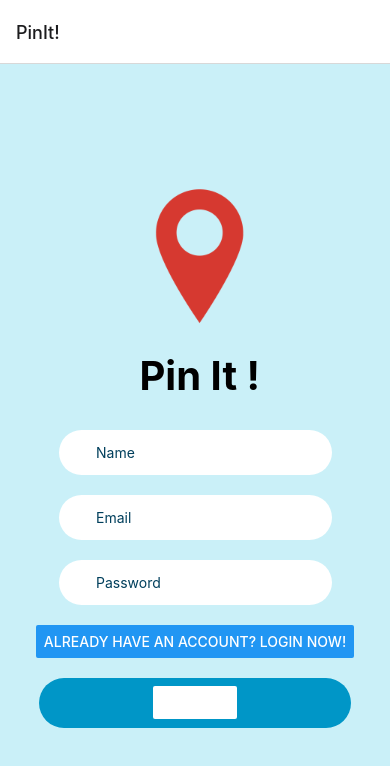
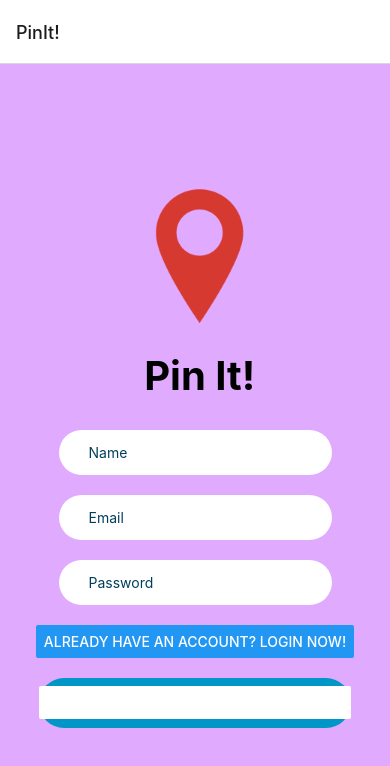
Before and after one commit to kharvey19/PinIt, a React Native app: screen / in a window 390 px wide. Shown: the top 766 px of the page. Built offline with nearby package versions, Linux system fonts and the light colour scheme.

Commit message:
Keyboard?

```diff
--- a/App.js
+++ b/App.js
@@ -1,9 +1,8 @@
 import { StatusBar } from "expo-status-bar";
 import React, { useState } from "react";
-import {StyleSheet, Text, View, Image, TextInput, Button, TouchableOpacity} from "react-native";
+import {StyleSheet, Text, View, Image, TextInput, Button, TouchableOpacity, KeyboardAvoidingView, Platform, TouchableWithoutFeedback, Keyboard} from "react-native";
 import { NavigationContainer } from '@react-navigation/native';
 import { createNativeStackNavigator } from '@react-navigation/native-stack';
-import { TouchableWithoutFeedback } from "react-native-web";
 
 const Stack = createNativeStackNavigator();
 
@@ -28,7 +27,7 @@ export default App;
 function HomeScreen({navigation}) {
     return (
       <View style={{ flex: 1, alignItems: 'center', justifyContent: 'center', backgroundColor: '#e0aaff'}}>
-        <Text style={styles.heading}> Menu </Text>
+        <Text style={styles.heading}> Home </Text>
         <TouchableOpacity style={styles.menuBtns}>
           <Button fontfamily='sans-serif' fontweight='bold' color='#bd68ee' title="Locations" onPress={() => navigation.navigate('Locations')}/>
         </TouchableOpacity>
@@ -42,7 +41,6 @@ function HomeScreen({navigation}) {
           <Button color='#bd68ee' title="Profile" onPress={() => navigation.navigate('Profile')}/>
         </TouchableOpacity>
       </View>
-
     );
 }
 
@@ -51,9 +49,12 @@ function RegisterScreen({navigation}) {
   const [email, setEmail] = useState("");
   const [password, setPassword] = useState("");
   return (
-    <View style={styles.container}>
-      <Image style={styles.image} source={require("./assets/pin.png")} />
-      <Text style={styles.title}> Pin It !</Text>
+    <KeyboardAvoidingView
+      behavior={Platform.OS === "ios" ? "padding" : "height"}
+      style={styles.pages}>
+    <TouchableWithoutFeedback onPress={Keyboard.dismiss}>
+        <><Image style={styles.image} source={require("./assets/pin.png")} />
+        <Text style={styles.title}> Pin It!</Text>
         <StatusBar style="auto" />
       <View style={styles.inputView}>
         <TextInput
@@ -86,7 +87,9 @@ function RegisterScreen({navigation}) {
     <TouchableOpacity style={styles.loginBtn}>
       <Button color='white' title="Register" onPress={() => navigation.navigate('Home')}/>
     </TouchableOpacity>
-    </View>
+    </>
+    </TouchableWithoutFeedback>
+    </KeyboardAvoidingView>
   );
 }
 
@@ -94,7 +97,9 @@ function LoginScreen({navigation}) {
   const [email, setEmail] = useState("");
   const [password, setPassword] = useState("");
   return (
-    <View style={styles.container}>
+    <KeyboardAvoidingView
+      behavior={Platform.OS === "ios" ? "padding" : "height"}
+      style={styles.pages}>
       <Image style={styles.image} source={require("./assets/pin.png")} />
       <Text style={styles.title}> Pin It !</Text>
       <StatusBar style="auto" />
@@ -118,7 +123,7 @@ function LoginScreen({navigation}) {
     <TouchableOpacity style={styles.loginBtn}>
       <Button color='white' title="Login" onPress={() => navigation.navigate('Home')}/>
     </TouchableOpacity>
-    </View>
+    </KeyboardAvoidingView>
   );
 }
 
@@ -131,10 +136,36 @@ function LocationScreen() {
 }
 
 function UploadScreen() {
+    const [email, setEmail] = useState("");
+  const [password, setPassword] = useState("");
   return (
-       <View style={styles.pages}>
-      <Text style={styles.heading}>Upload</Text>
+    <KeyboardAvoidingView
+      behavior={Platform.OS === "ios" ? "padding" : "height"}
+      style={styles.pages}>
+      <Image style={styles.image} source={require("./assets/pin.png")} />
+      <Text style={styles.title}> Pin It !</Text>
+      <StatusBar style="auto" />
+    <View style={styles.inputView}>
+      <TextInput
+        style={styles.TextInput}
+        placeholder="Email"
+        placeholderTextColor="#003f5c"
+        onChangeText={(email) => setEmail(email)}
+      />
       </View>
+    <View style={styles.inputView}>
+      <TextInput
+        style={styles.TextInput}
+        placeholder="Password"
+        placeholderTextColor="#003f5c"
+        secureTextEntry={true}
+        onChangeText={(password) => setPassword(password)}
+      />
+    </View>
+    <TouchableOpacity style={styles.loginBtn}>
+      <Button color='white' title="Login" onPress={() => navigation.navigate('Home')}/>
+    </TouchableOpacity>
+    </KeyboardAvoidingView>
   );
 }
 
@@ -180,8 +211,6 @@ const styles = StyleSheet.create({
     width: "70%",
     height: 45,
     marginBottom: 20,
-
-    alignItems: "center",
   },
 
   TextInput: {
@@ -200,7 +229,6 @@ const styles = StyleSheet.create({
     width: "80%",
     borderRadius: 25,
     height: 50,
-    alignItems: "center",
     justifyContent: "center",
     marginTop: 20,
     backgroundColor: "#0096c7",
@@ -210,7 +238,6 @@ const styles = StyleSheet.create({
     width: "80%",
     borderRadius: 15,
     height: 55,
-    alignItems: "center",
     justifyContent: "center",
     marginTop: 35,
     backgroundColor: "white",
@@ -226,7 +253,7 @@ const styles = StyleSheet.create({
 
   pages: {
     flex: 1,
-    backgroundColor: '#c77dff',
+    backgroundColor: '#e0aaff',
     alignItems: "center",
     justifyContent: "center",
   },
```
Lines whose indentation alone changed are shown as unchanged.
